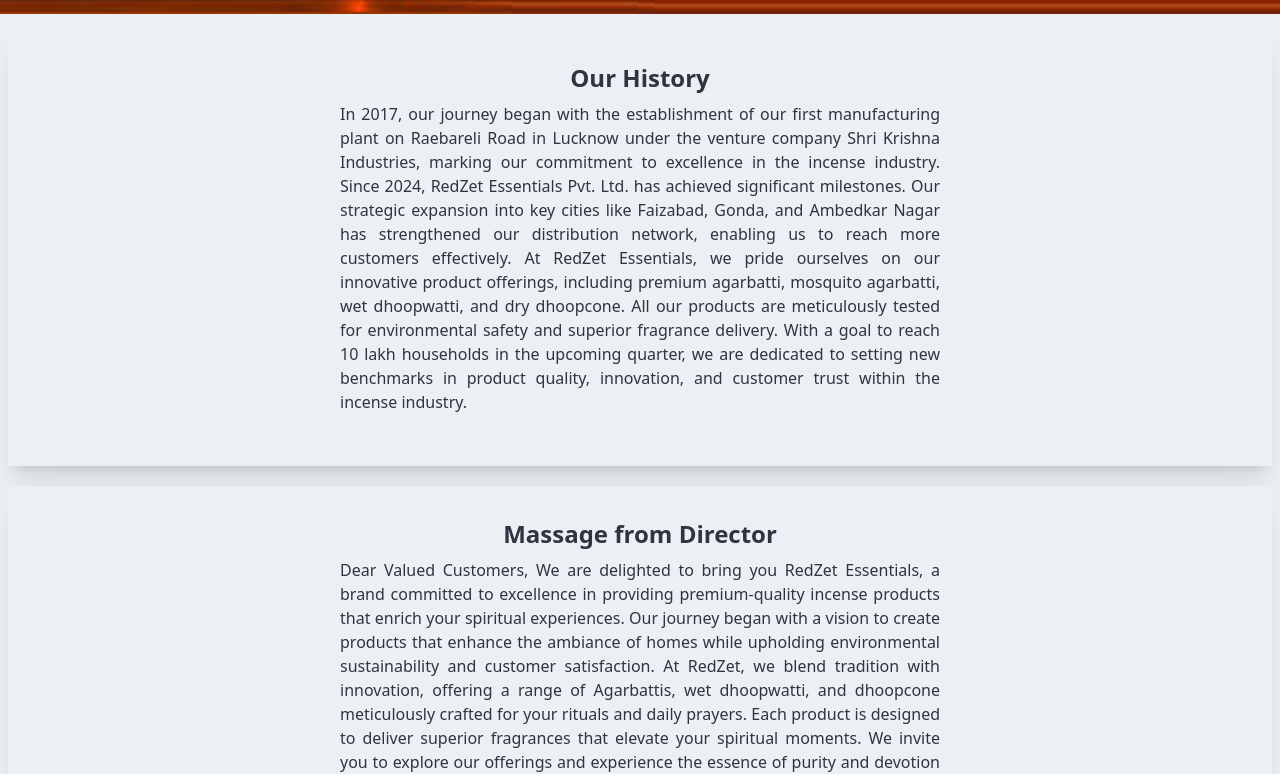
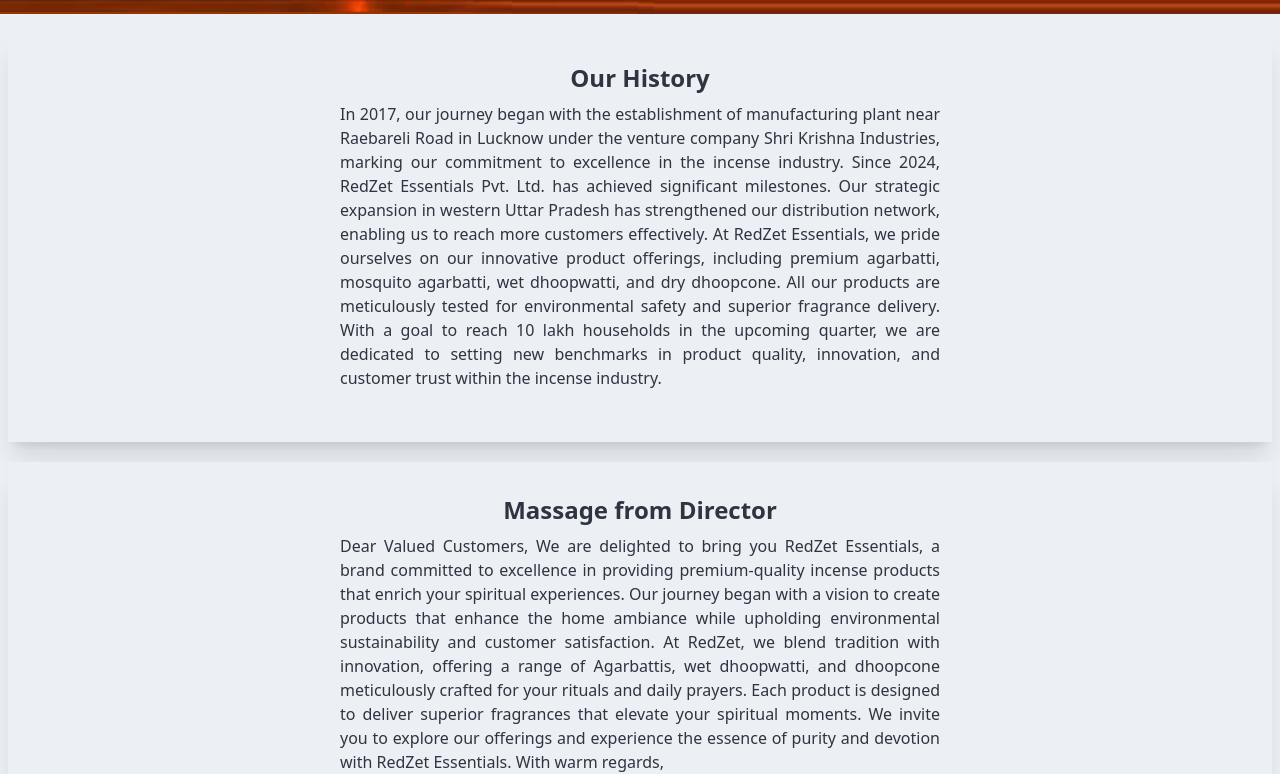
Before and after one commit to AlokPandey123/RedZet, a React (Vite) app: page /about in a window 1280 px wide. Shown: the part 889-1663 px from the top of the page. Built offline with nearby package versions, Linux system fonts and the light colour scheme.

Commit message:
Update About.jsx

```diff
--- a/src/Pages/About.jsx
+++ b/src/Pages/About.jsx
@@ -24,8 +24,8 @@
                 <div className="card-body items-center">
                     <h1 className="text-2xl font-bold">Our History</h1>
                     <p className="w-full sm:w-2/4" id="content">
-                        In 2017, our journey began with the establishment of our first manufacturing plant on Raebareli Road in Lucknow under the venture company Shri Krishna Industries, marking our commitment to excellence in the incense industry.
-                        Since 2024, RedZet Essentials Pvt. Ltd. has achieved significant milestones. Our strategic expansion into key cities like Faizabad, Gonda, and Ambedkar Nagar has strengthened our distribution network, enabling us to reach more customers effectively.
+                        In 2017, our journey began with the establishment of manufacturing plant near Raebareli Road in Lucknow under the venture company Shri Krishna Industries, marking our commitment to excellence in the incense industry.
+                        Since 2024, RedZet Essentials Pvt. Ltd. has achieved significant milestones. Our strategic expansion in western Uttar Pradesh has strengthened our distribution network, enabling us to reach more customers effectively.
                         At RedZet Essentials, we pride ourselves on our innovative product offerings, including premium agarbatti, mosquito agarbatti, wet dhoopwatti, and dry dhoopcone. All our products are meticulously tested for environmental safety and superior fragrance delivery. With a goal to reach 10 lakh households in the upcoming quarter, we are dedicated to setting new benchmarks in product quality, innovation, and customer trust within the incense industry.
 
                     </p>
@@ -40,7 +40,7 @@
                         Dear Valued Customers,
                         We are delighted to bring you RedZet Essentials, a brand committed to excellence in
                         providing premium-quality incense products that enrich your spiritual experiences. Our
-                        journey began with a vision to create products that enhance the ambiance of homes while
+                        journey began with a vision to create products that enhance the home ambiance while
                         upholding environmental sustainability and customer satisfaction.
                         At RedZet, we blend tradition with innovation, offering a range of Agarbattis, wet
                         dhoopwatti, and dhoopcone meticulously crafted for your rituals and daily prayers. Each
@@ -87,7 +87,7 @@
                             The Redzet Empowerment Initiative is designed to provide aspiring entrepreneurs and artisans with the tools, resources, and mentorship needed to turn their passion for incense making into a thriving business. Through a combination of training workshops, mentorship programs, and financial support.Specialization in premium agarbatti, mosquito agarbatti, dhoopwatti, and dhoopcone
                             with top-class fragrances.
                             Manufacturing plant located in Lucknow, Uttar Pradesh, ensuring quality control.
-                            Distribution network in key cities like Faizabad, Gonda, and Ambedkar Nagar.
+                            Distribution network in western Uttar Pradesh.
                             Goal of reaching 10 lakh households in the upcoming quarter, emphasizing wide-scale
                             accessibility.
                             Focus on environmentally friendly products, tested for safety and quality assurance.
```
